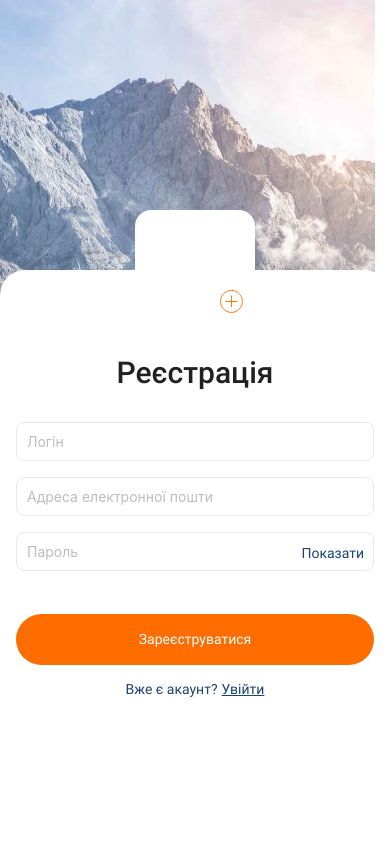
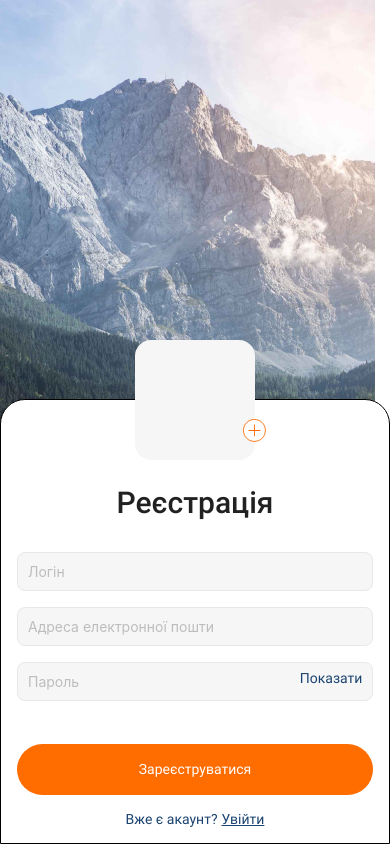
Before and after one commit to Edouena8/mobile-app, a React Native app in the folder AwesomeProject/: screen / in a window 390 px wide. Built offline with nearby package versions, Linux system fonts and the light colour scheme.

Commit message:
corrected
Added grey bg for input. Added jsx extention. Aded user border. Corrected icon position. Removed fixed height of containers. Deleted file for styles. Remover inline styles. Bottom line is clickable

```diff
--- a/AwesomeProject/src/Screens/LoginScreen.js
+++ b/AwesomeProject/src/Screens/LoginScreen.js
@@ -17,9 +17,9 @@ export default function LoginScreen() {
 
 const styles = StyleSheet.create({
   wrap: {
-    height: "60%",
     paddingLeft: 16,
     paddingRight: 16,
+    paddingBottom: 32,
     alignItems: "center",
     borderTopRightRadius: 25,
     borderTopLeftRadius: 25,
--- a/AwesomeProject/src/Screens/RegistrationScreen.js
+++ b/AwesomeProject/src/Screens/RegistrationScreen.js
@@ -1,20 +1,14 @@
-import {
-  StyleSheet,
-  View,
-  Text
-} from "react-native";
+import { StyleSheet, View, Text } from "react-native";
 import RegForm from "../components/Registration/RegForm";
 import PhotoBox from "../components/Registration/PhotoBox";
 import { Message } from "../components/Texts/Message";
-import { AddIcon } from "../components/Icon/AddIcon";
 import { colors } from "../../utils/colors";
-const { primaryTextColor, white } = colors;
+const { primaryTextColor, white, userBorder } = colors;
 
 export default function RegistrationScreen() {
   return (
     <View style={styles.wrap}>
       <PhotoBox />
-      <AddIcon />
 
       <Text style={styles.title}>Реєстрація</Text>
       <RegForm />
@@ -31,9 +25,11 @@ const styles = StyleSheet.create({
     marginTop: 69, //60
   },
   wrap: {
-    height: "68%",
     padding: 16,
     alignItems: "center",
+    borderStyle: "solid",
+    borderWidth: 1,
+    borderColor: userBorder,
     borderTopRightRadius: 25,
     borderTopLeftRadius: 25,
     backgroundColor: white,
--- a/AwesomeProject/src/components/Icon/AddIcon.js
+++ b/AwesomeProject/src/components/Icon/AddIcon.jsx
@@ -34,7 +34,7 @@ export const AddIcon = () => {
 const styles = StyleSheet.create({
   icon: {
     position: "absolute",
-    top: 20,
-    left: 220,
+    top: 79,
+    left: 108,
   },
 });
--- a/AwesomeProject/src/components/Inputs/StyledTextInput.js
+++ b/AwesomeProject/src/components/Inputs/StyledTextInput.jsx
@@ -8,30 +8,44 @@ import {
 } from "react-native";
 import { colors } from "../../../utils/colors";
 
-const { borderColor, accentColor, additionalTextColor, placeholderTextColor } =
-  colors;
+const {
+  borderColor,
+  accentColor,
+  additionalTextColor,
+  placeholderTextColor,
+  secondaryBg,
+  primaryBg,
+} = colors;
 
 export const StyledTextInput = ({ isPassword, ...props }) => {
-  const [inputBorderColor, setInputBorderColor] = useState(borderColor);
   const [hidePassword, setHidePassword] = useState(true);
+  const [active, setActive] = useState(false);
 
-  const customOnBlur = () => {
-    setInputBorderColor(borderColor);
-  };
+  // const customOnBlur = () => {
+  //   setActive(false);
+  // };
 
-  const customOnFocus = () => {
-    setInputBorderColor(accentColor);
-  };
+  // const customOnFocus = () => {
+  //   setActive(true);
+  // };
+
+  const toggleInput = () => {
+    setActive(active => !active);
+  }
 
   return (
-    <View>
+    <View style={styles.container}>
       <TextInput
         {...props}
-        style={[styles.input, props?.style, { borderColor: inputBorderColor }]}
+        style={[
+          styles.input,
+          props?.style,
+          active ? styles.onFocus : styles.onBlur
+        ]}
         placeholderTextColor={placeholderTextColor}
         cursorColor={placeholderTextColor}
-        onBlur={customOnBlur}
-        onFocus={customOnFocus}
+        onBlur={toggleInput}
+        onFocus={toggleInput}
         secureTextEntry={isPassword && hidePassword}
       />
 
@@ -54,7 +68,7 @@ export const StyledTextInput = ({ isPassword, ...props }) => {
 const styles = StyleSheet.create({
   input: {
     padding: 10,
-    borderColor: borderColor,
+    marginTop: 16,
     borderStyle: "solid",
     borderWidth: 1,
     borderRadius: 8,
@@ -62,13 +76,21 @@ const styles = StyleSheet.create({
 
   showPasswordWrap: {
     position: "absolute",
-    top: 28,
-    right: 10,
+    top: "42%",
+    right: "3%",
   },
   showText: {
     fontFamily: "roboto-reg",
     lineHeight: 19,
     color: additionalTextColor,
-    textAlign: "right",
+    textAlign: "center",
+  },
+  onBlur: {
+    borderColor: borderColor,
+    backgroundColor: secondaryBg,
+  },
+  onFocus: {
+    borderColor: accentColor,
+    backgroundColor: primaryBg,
   },
 });
--- a/AwesomeProject/src/components/Login/LogForm.js
+++ b/AwesomeProject/src/components/Login/LogForm.jsx
@@ -1,18 +1,17 @@
 import { StyleSheet, View } from "react-native";
 import { StyledTextInput } from "../Inputs/StyledTextInput";
 import { SubmitBtn } from "../Buttons/SubmitBtn";
-import { colors } from "../../../utils/colors";
-const { borderColor } = colors;
 
 export default function LogForm() {
   return (
     <View style={styles.formWrap}>
       <StyledTextInput
+        style={styles.inputTop}
         inputMode="email"
         placeholder="Адреса електронної пошти"
       />
       <StyledTextInput
-        style={{ paddingRight: 100, marginTop: 16 }}
+        style={styles.passwordInput}
         placeholder="Пароль"
         isPassword={true}
       />
@@ -24,14 +23,12 @@ export default function LogForm() {
 const styles = StyleSheet.create({
   formWrap: {
     width: "100%",
-    marginTop: 32,
     justifyContent: "center",
   },
-  input: {
-    padding: 10,
-    borderColor: borderColor,
-    borderStyle: "solid",
-    borderWidth: 1,
-    borderRadius: 8,
+  inputTop: {
+    marginTop: 32,
+  },
+  passwordInput: {
+    paddingRight: 100,
   },
 });
--- a/AwesomeProject/src/components/Registration/PhotoBox.js
+++ b/AwesomeProject/src/components/Registration/PhotoBox.jsx
@@ -1,10 +1,12 @@
 import { StyleSheet, View } from "react-native";
+import { AddIcon } from "../Icon/AddIcon";
 import { colors } from "../../../utils/colors";
-
-const { white } = colors;
+const { secondaryBg } = colors;
 
 export default function PhotoBox() {
-  return <View style={styles.box} />;
+  return <View style={styles.box}>
+    <AddIcon/>
+  </View>;
 }
 
 const styles = StyleSheet.create({
@@ -13,7 +15,7 @@ const styles = StyleSheet.create({
     width: 120,
     height: 120,
     top: -60,
-    backgroundColor: white,
     borderRadius: 16,
+    backgroundColor: secondaryBg,
   },
 });
--- a/AwesomeProject/src/components/Registration/RegForm.js
+++ b/AwesomeProject/src/components/Registration/RegForm.jsx
@@ -1,21 +1,22 @@
-import {
-  StyleSheet,
-  View,
-} from "react-native";
+import { StyleSheet, View } from "react-native";
 import { StyledTextInput } from "../Inputs/StyledTextInput";
 import { SubmitBtn } from "../Buttons/SubmitBtn";
 
 export default function RegForm() {
   return (
     <View style={styles.formWrap}>
-      <StyledTextInput inputMode="text" placeholder="Логін" />
       <StyledTextInput
-        style={{ marginTop: 16 }}
+        style={styles.inputTop}
+        inputMode="text"
+        placeholder="Логін"
+      />
+
+      <StyledTextInput
         inputMode="email"
         placeholder="Адреса електронної пошти"
       />
       <StyledTextInput
-        style={{ paddingRight: 100, marginTop: 16 }}
+        style={styles.passwordInput}
         placeholder="Пароль"
         isPassword={true}
       />
@@ -27,7 +28,12 @@ export default function RegForm() {
 const styles = StyleSheet.create({
   formWrap: {
     width: "100%",
-    marginTop: 32, //22
     justifyContent: "center",
   },
+  inputTop: {
+    marginTop: 32,
+  },
+  passwordInput: {
+    paddingRight: 100,
+  },
 });
--- a/AwesomeProject/src/components/Texts/Message.js
+++ b/AwesomeProject/src/components/Texts/Message.jsx
@@ -4,10 +4,11 @@ const { additionalTextColor } = colors;
 
 export const Message = ({ message, link }) => {
   return (
-    <View style={styles.wrap}>
-      <Text style={styles.text}>{message}</Text>
-      <TouchableOpacity>
-        <Text style={[styles.text, { textDecorationLine: "underline" }]}>
+    <View>
+      <TouchableOpacity style={styles.wrap}>
+        <Text style={styles.text}>{message}</Text>
+
+        <Text style={ styles.span}>
           {link}
         </Text>
       </TouchableOpacity>
@@ -26,4 +27,10 @@ const styles = StyleSheet.create({
     fontFamily: "roboto-reg",
     color: additionalTextColor,
   },
+
+  span: {
+    fontFamily: "roboto-reg",
+    color: additionalTextColor,
+    textDecorationLine: "underline",
+  },
 });
--- a/AwesomeProject/utils/colors.js
+++ b/AwesomeProject/utils/colors.js
@@ -5,4 +5,8 @@ export const colors = {
   borderColor: "#E8E8E8",
   accentColor: "#FF6C00",
   white: "#FFFFFF",
+  userBorder: "#000000",
+
+  primaryBg: "#FFFFFF",
+  secondaryBg: "#F6F6F6"
 };
```
Also changed, not shown: AwesomeProject/styles/style.js (deleted, +0 -10 lines), AwesomeProject/src/components/Buttons/SubmitBtn.jsx (renamed from AwesomeProject/src/components/Buttons/SubmitBtn.js).
